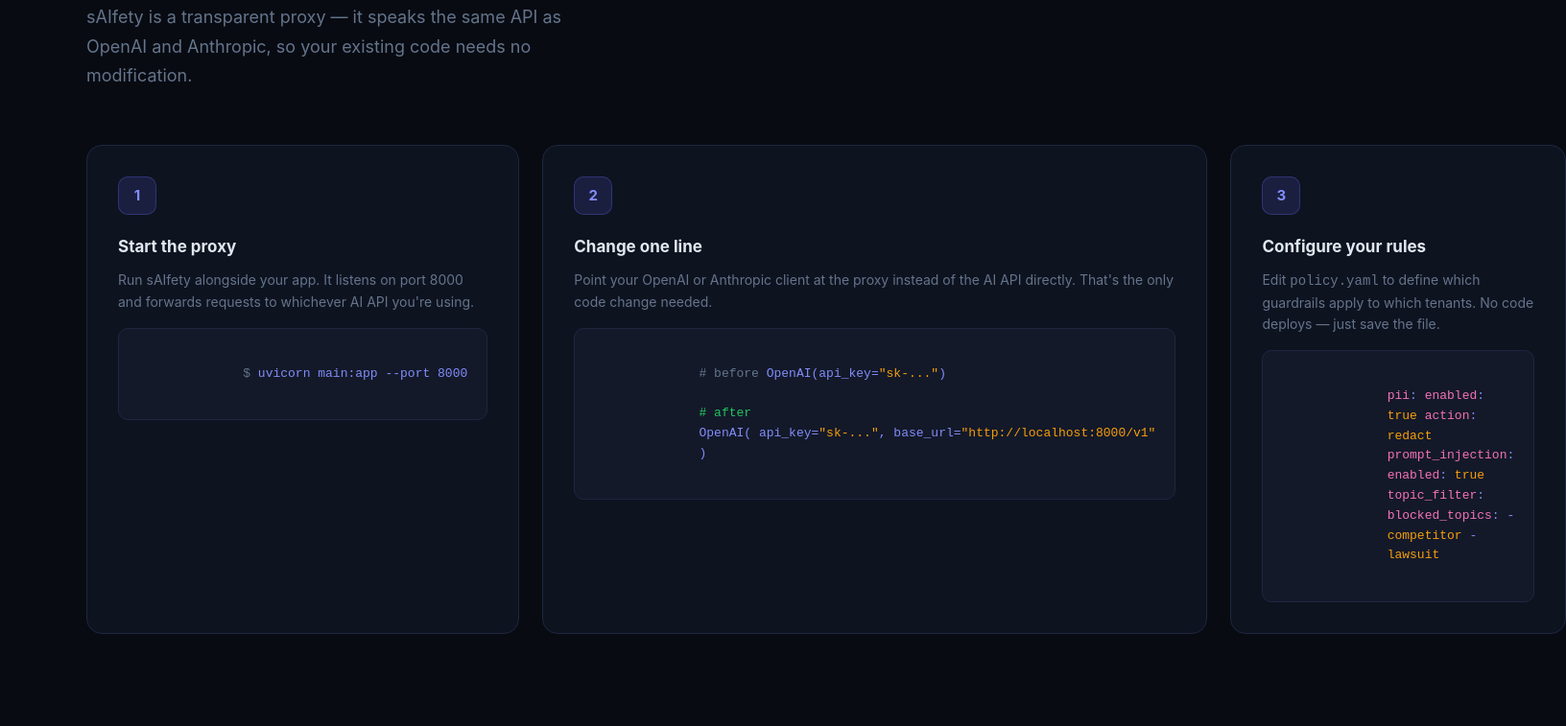
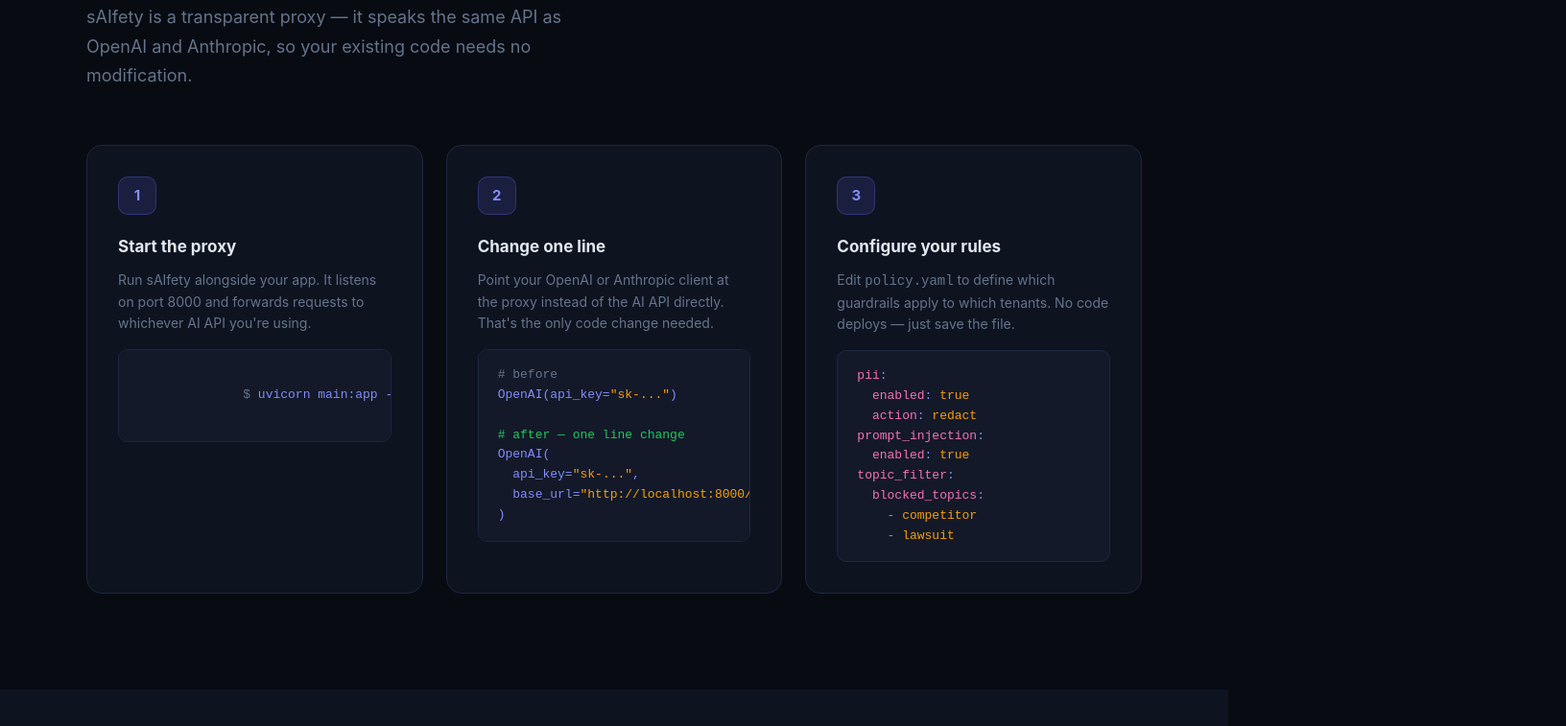
Before and after one commit to marshallprogramming/saifety, a plain HTML site: page docs/index.html in a window 1280 px wide. Shown: the part 1751-2508 px from the top of the page at 96% size, 1632 px wide, since content can reach past the window. Drawn offline with Linux system fonts and the light colour scheme.

Commit message:
feat: Landing page responsiveness

```diff
--- a/docs/index.html
+++ b/docs/index.html
@@ -218,6 +218,14 @@
         color: var(--text);
       }
 
+      .nav-links .btn-primary {
+        color: #fff;
+      }
+
+      .nav-links .btn-primary:hover {
+        color: #fff;
+      }
+
       .btn {
         display: inline-flex;
         align-items: center;
@@ -536,6 +544,7 @@
         border-radius: 16px;
         padding: 32px;
         position: relative;
+        min-width: 0; /* prevent grid blowout */
       }
 
       .step-num {
@@ -1107,18 +1116,14 @@
               Point your OpenAI or Anthropic client at the proxy instead of the
               AI API directly. That's the only code change needed.
             </p>
-            <div class="code-block">
-              <span class="dim"># before</span> OpenAI(api_key=<span class="val"
-                >"sk-..."</span
-              >)
-
-              <span class="add"># after</span>
-              OpenAI( api_key=<span class="val">"sk-..."</span>, base_url=<span
-                class="val"
-                >"http://localhost:8000/v1"</span
-              >
-              )
-            </div>
+            <div class="code-block"><span class="dim"># before</span>
+OpenAI(api_key=<span class="val">"sk-..."</span>)
+
+<span class="add"># after — one line change</span>
+OpenAI(
+  api_key=<span class="val">"sk-..."</span>,
+  base_url=<span class="val">"http://localhost:8000/v1"</span>
+)</div>
           </div>
           <div class="step">
             <div class="step-num">3</div>
@@ -1127,17 +1132,15 @@
               Edit <code>policy.yaml</code> to define which guardrails apply to
               which tenants. No code deploys — just save the file.
             </p>
-            <div class="code-block">
-              <span class="key">pii</span>: <span class="key">enabled</span>:
-              <span class="val">true</span> <span class="key">action</span>:
-              <span class="val">redact</span>
-              <span class="key">prompt_injection</span>:
-              <span class="key">enabled</span>: <span class="val">true</span>
-              <span class="key">topic_filter</span>:
-              <span class="key">blocked_topics</span>: -
-              <span class="val">competitor</span> -
-              <span class="val">lawsuit</span>
-            </div>
+            <div class="code-block"><span class="key">pii</span>:
+  <span class="key">enabled</span>: <span class="val">true</span>
+  <span class="key">action</span>: <span class="val">redact</span>
+<span class="key">prompt_injection</span>:
+  <span class="key">enabled</span>: <span class="val">true</span>
+<span class="key">topic_filter</span>:
+  <span class="key">blocked_topics</span>:
+    - <span class="val">competitor</span>
+    - <span class="val">lawsuit</span></div>
           </div>
         </div>
       </div>
```
